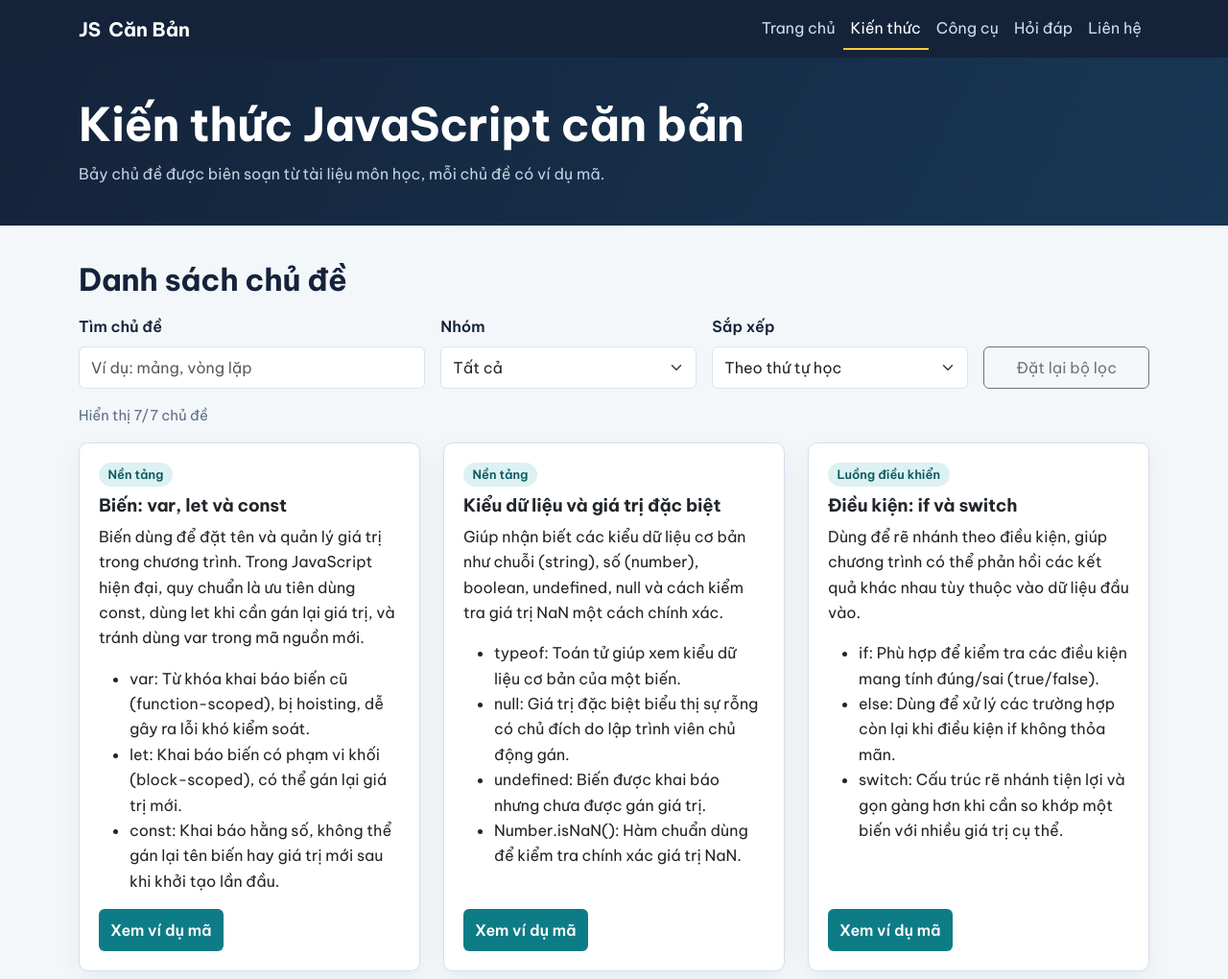
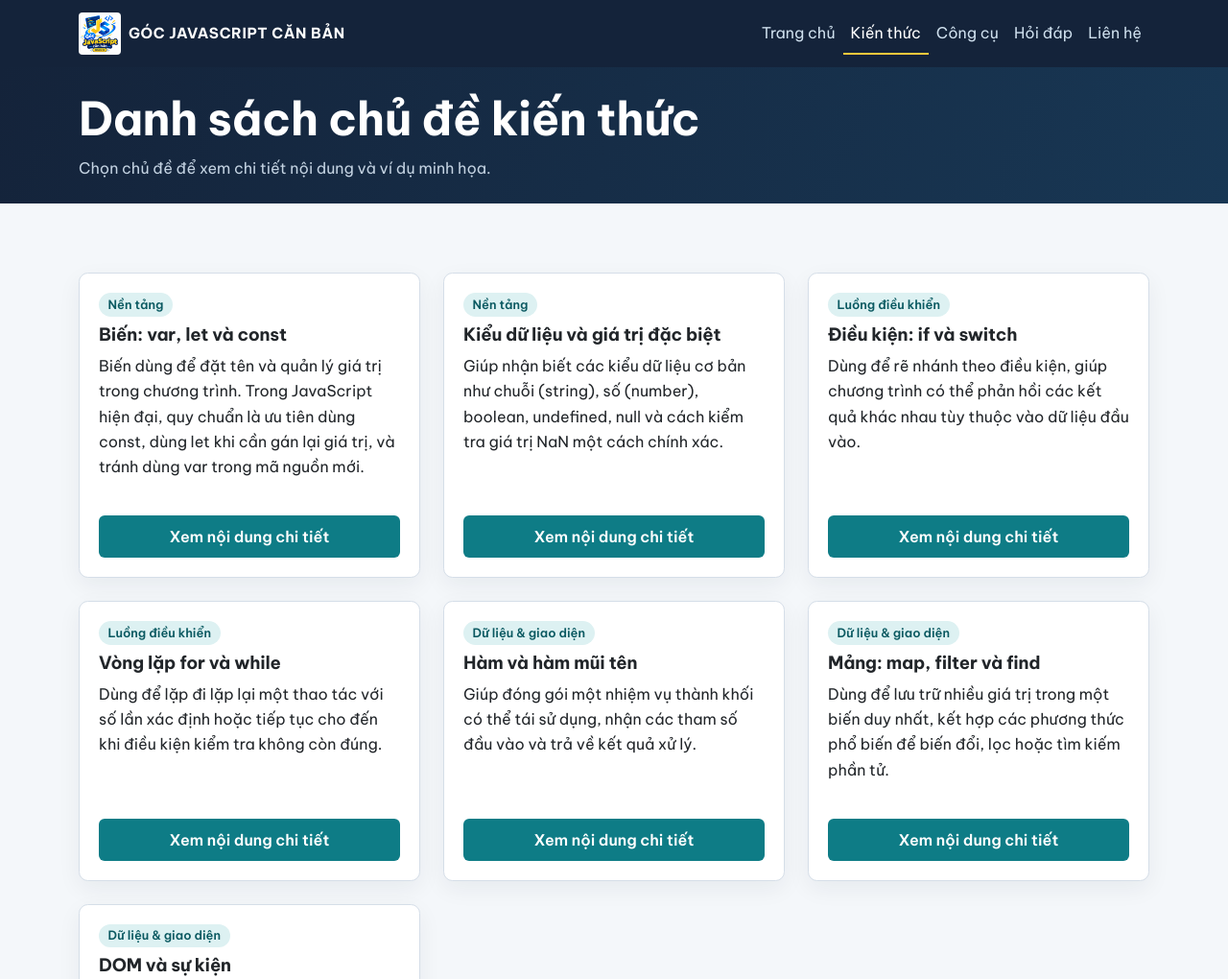
Before and after one commit to hoppxk66sptin-creator/-ICT0023-K66-Nhom10-Goc-JavaScript-CanBan, a plain HTML site: page kien-thuc.html in a window 1280 px wide. Shown: the top 1020 px of the page at 96% size. Drawn offline with nearby package versions, Linux system fonts and the light colour scheme.

Commit message:
Update kien-thuc.html

```diff
--- a/kien-thuc.html
+++ b/kien-thuc.html
@@ -4,7 +4,7 @@
 <meta charset="UTF-8">
 <meta name="viewport" content="width=device-width, initial-scale=1">
 <title>Kiến thức | JS Căn Bản</title>
-<meta name="description" content="Bảy chủ đề JavaScript căn bản có ví dụ mã, bảng so sánh và bộ lọc.">
+<meta name="description" content="Ôn tập JavaScript căn bản cho sinh viên: kiến thức, trắc nghiệm, luyện gõ mã, tra thuật ngữ.">
 <link rel="preconnect" href="https://fonts.googleapis.com">
 <link rel="preconnect" href="https://fonts.gstatic.com" crossorigin>
 <link href="https://fonts.googleapis.com/css2?family=Be+Vietnam+Pro:wght@400;600;700&amp;family=JetBrains+Mono:wght@400;600&amp;display=swap" rel="stylesheet">
@@ -16,7 +16,7 @@
 <header>
   <nav class="navbar navbar-expand-md site-nav" aria-label="Điều hướng chính">
     <div class="container">
-      <a class="navbar-brand" href="index.html"><span class="brand-mark">JS</span> Căn Bản</a>
+      <a class="navbar-brand" href="index.html"><img class="brand-logo" src="anhlogonhom10.png" alt="JS Căn Bản"><span class="brand-team">GÓC JAVASCRIPT CĂN BẢN</span></a>
       <button class="navbar-toggler" type="button" data-bs-toggle="collapse" data-bs-target="#menu-chinh" aria-controls="menu-chinh" aria-expanded="false" aria-label="Mở menu">
         <span class="navbar-toggler-icon"></span>
       </button>
@@ -27,43 +27,21 @@
   </nav>
 </header>
 <main id="noi-dung-chinh">
-
-<div class="tieu-de-trang"><div class="container">
-  <h1>Kiến thức JavaScript căn bản</h1>
-  <p>Bảy chủ đề được biên soạn từ tài liệu môn học, mỗi chủ đề có ví dụ mã.</p>
-</div></div>
-
-<section class="khoi-tight" aria-labelledby="tieu-de-ds">
+<div class="tieu-de-trang py-4">
   <div class="container">
-    <h2 id="tieu-de-ds" class="mb-3">Danh sách chủ đề</h2>
-    <form class="row g-3 align-items-end mb-3" role="search" aria-label="Lọc chủ đề">
-      <div class="col-12 col-md-4">
-        <label class="form-label" for="tim-kien-thuc">Tìm chủ đề</label>
-        <input class="form-control" type="search" id="tim-kien-thuc" placeholder="Ví dụ: mảng, vòng lặp" autocomplete="off">
-      </div>
-      <div class="col-6 col-md-3">
-        <label class="form-label" for="loc-nhom">Nhóm</label>
-        <select class="form-select" id="loc-nhom">
-          <option value="tat-ca">Tất cả</option>
-          <option>Nền tảng</option>
-          <option>Luồng điều khiển</option>
-          <option>Dữ liệu &amp; giao diện</option>
-        </select>
-      </div>
-      <div class="col-6 col-md-3">
-        <label class="form-label" for="sap-xep">Sắp xếp</label>
-        <select class="form-select" id="sap-xep">
-          <option value="thu-tu">Theo thứ tự học</option>
-          <option value="ten">Theo tên A-Z</option>
-        </select>
-      </div>
-      <div class="col-12 col-md-2"><button type="button" class="btn btn-outline-secondary w-100" id="dat-lai-loc">Đặt lại bộ lọc</button></div>
-    </form>
-    <p class="dem-ket-qua" id="dem-kien-thuc" aria-live="polite"></p>
-    <div class="row g-4" id="ds-kien-thuc"></div>
+    <h1>Danh sách chủ đề kiến thức</h1>
+    <p>Chọn chủ đề để xem chi tiết nội dung và ví dụ minh họa.</p>
+  </div>
+</div>
+<section class="khoi">
+  <div class="container">
+    <!-- Khu vực hiển thị danh sách các thẻ kiến thức được render tự động từ JS -->
+    <div class="row g-4" id="danh-sach-kien-thuc">
+      <!-- Nội dung được render tự động qua JavaScript -->
+    </div>
   </div>
 </section>
-
+</main>
 <section class="khoi-tight" aria-labelledby="tieu-de-bang">
   <div class="container">
     <div class="row g-4">
@@ -108,7 +86,6 @@
     </div>
   </div>
 </section>
-
 <div class="modal fade" id="modalCode" tabindex="-1" aria-labelledby="modalCodeTitle" aria-hidden="true">
   <div class="modal-dialog modal-lg modal-dialog-scrollable">
     <div class="modal-content">
@@ -121,12 +98,11 @@
     </div>
   </div>
 </div>
-
 </main>
 <footer class="site-footer">
   <div class="container">
-    <p class="mb-2"><strong>JS Căn Bản</strong> - trang ôn tập JavaScript cho sinh viên năm nhất.</p>
-    <small>Đây là sản phẩm học tập, không có backend, không đăng nhập, không lưu dữ liệu. Mọi dữ liệu là dữ liệu mẫu và sẽ đặt lại khi tải lại trang. Nguồn tài nguyên xem trong <code>SOURCES.md</code>.</small>
+    <p class="mb-2"><strong>JS Căn Bản</strong> trang ôn tập JavaScript cho sinh viên năm nhất.</p>
+    <small>Đây là sản phẩm học tập, không có backend, không đăng nhập, không lưu dữ liệu. Mọi dữ liệu là dữ liệu mẫu và sẽ đặt lại khi tải lại trang.</small>
     <small class="mt-2">&copy; <span id="nam-hien-tai">2026</span> Nhóm 10 thực hiện. Điểm số và lộ trình trên trang chỉ mang tính tham khảo.</small>
   </div>
 </footer>
@@ -134,6 +110,5 @@
 <script src="https://cdnjs.cloudflare.com/ajax/libs/bootstrap/5.3.3/js/bootstrap.bundle.min.js"></script>
 <script src="js/data.js"></script>
 <script src="js/main.js"></script>
-<script src="js/kien-thuc.js"></script>
 </body>
 </html>
```
